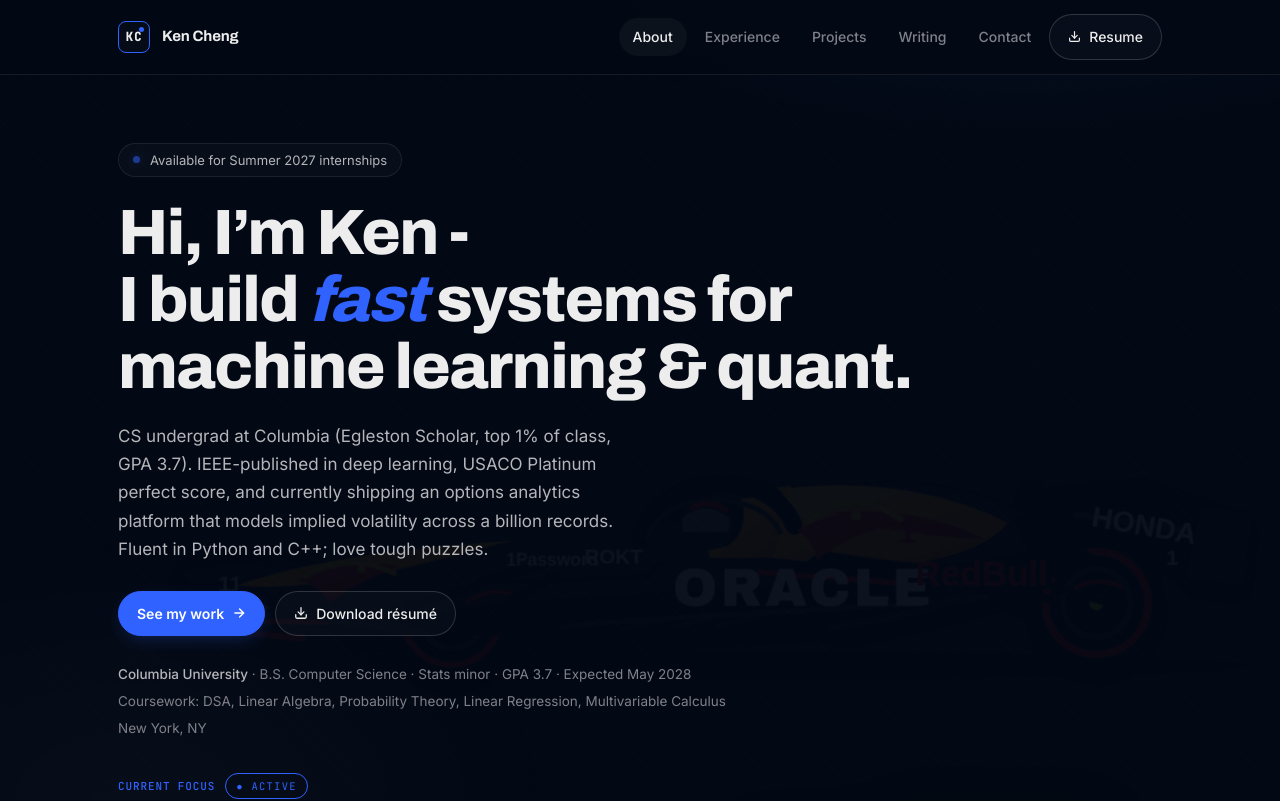
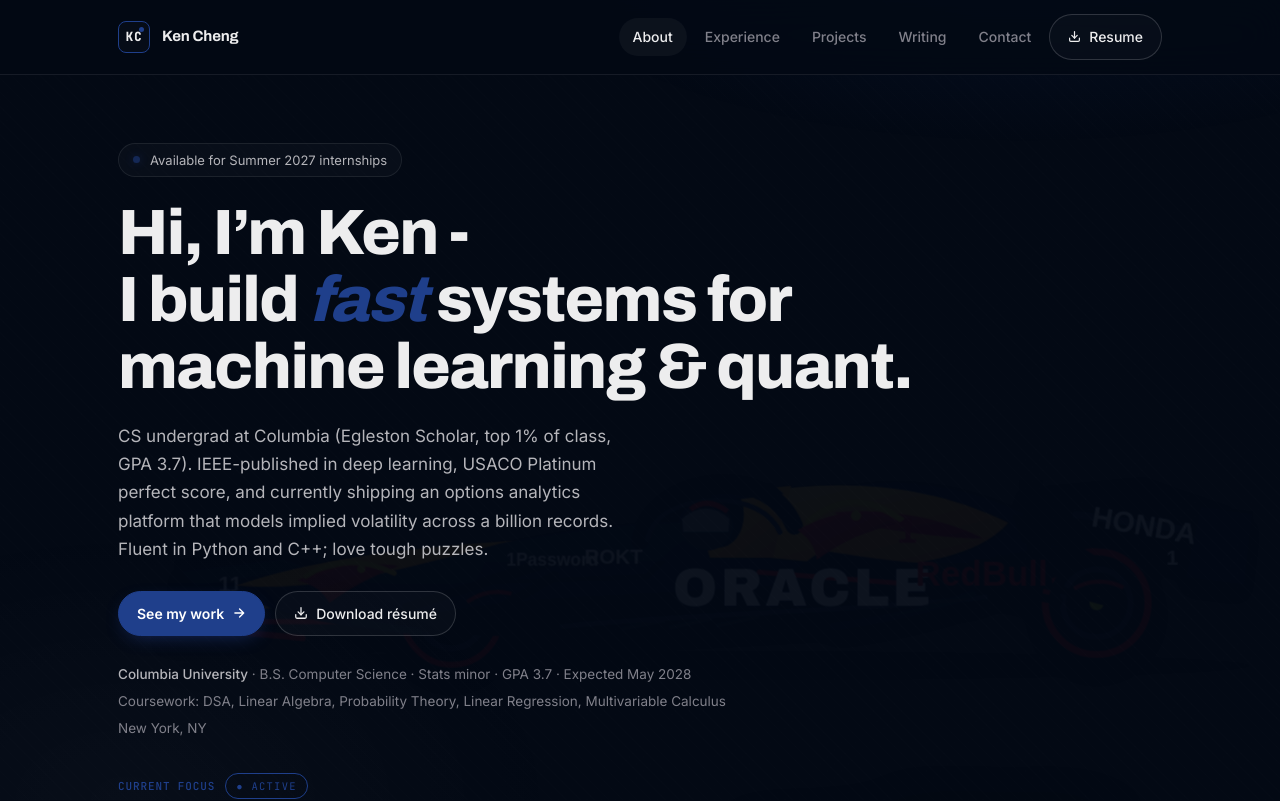
Before and after one commit to kenchengkc/personal-website, a Next.js app: page / in a window 1280 px wide. Shown: the top 801 px of the page. Built offline with nearby package versions, Linux system fonts and the light colour scheme.

Commit message:
Adjusted the palette to be more navy-forward while keeping the current brighter blue as a secondary highlight.

```diff
--- a/app/globals.css
+++ b/app/globals.css
@@ -7,9 +7,10 @@
   --color-bg-2: #061226;
   --color-surface: #0a1427;
   --color-surface-2: #101d36;
-  --color-accent: #2f62ff;
-  --color-accent-glow: rgba(47, 98, 255, 0.42);
-  --color-accent-tint: rgba(47, 98, 255, 0.08);
+  --color-accent: #1f3f8b;
+  --color-accent-bright: #3f6dff;
+  --color-accent-glow: rgba(63, 109, 255, 0.36);
+  --color-accent-tint: rgba(31, 63, 139, 0.13);
   --color-text: #ededee;
   --color-text-dim: #b5b5ba;
   --color-muted: #80808a;
@@ -120,8 +121,8 @@ button { font: inherit; cursor: pointer; }
   box-shadow: 0 6px 20px -8px var(--color-accent-glow);
 }
 .v2-btn--primary:hover {
-  background: #4f7aff;
-  border-color: #4f7aff;
+  background: var(--color-accent-bright);
+  border-color: var(--color-accent-bright);
   transform: translateY(-1px);
   box-shadow: 0 10px 28px -6px var(--color-accent-glow);
 }
@@ -621,7 +622,7 @@ button { font: inherit; cursor: pointer; }
 }
 .v2-work-tab--active {
   background: linear-gradient(180deg, var(--color-accent-tint), rgba(255,255,255,0.015));
-  border-color: rgba(47, 98, 255, 0.32);
+  border-color: rgba(63, 109, 255, 0.34);
 }
 .v2-work-tab-index {
   font-family: var(--font-mono);
@@ -1016,9 +1017,9 @@ button { font: inherit; cursor: pointer; }
   transition: background 0.1s ease, box-shadow 0.1s ease;
 }
 .intro-light--on {
-  background: #2f62ff;
-  background-image: radial-gradient(circle at 50% 35%, #84a6ff 0%, #2f62ff 58%, #001e3c 100%);
-  box-shadow: 0 0 28px rgba(47,98,255,0.85), inset 0 0 14px rgba(132,166,255,0.7);
+  background: var(--color-accent-bright);
+  background-image: radial-gradient(circle at 50% 35%, #86a8ff 0%, var(--color-accent-bright) 48%, #071b48 100%);
+  box-shadow: 0 0 28px rgba(63,109,255,0.78), inset 0 0 14px rgba(134,168,255,0.65);
 }
 .intro-light--out { background: #0a0a0b; box-shadow: none; }
 @media (max-width: 720px) {
@@ -1048,7 +1049,7 @@ button { font: inherit; cursor: pointer; }
 .intro-skip:hover { color: var(--color-accent); }
 .intro-flash {
   position: absolute; inset: 0; z-index: 4; pointer-events: none;
-  background: radial-gradient(ellipse at center, rgba(47,98,255,0.68) 0%, transparent 60%);
+  background: radial-gradient(ellipse at center, rgba(63,109,255,0.62) 0%, transparent 60%);
   animation: v2flash 0.5s ease forwards;
 }
 @keyframes v2flash { 0% { opacity: 0.9; } 100% { opacity: 0; } }
@@ -1064,7 +1065,7 @@ button { font: inherit; cursor: pointer; }
 .prose-v2 h1 { font-size: 32px; margin-top: 36px; }
 .prose-v2 h2 { font-size: 24px; margin-top: 32px; }
 .prose-v2 h3 { font-size: 20px; margin-top: 28px; }
-.prose-v2 a { color: var(--color-accent); text-decoration: underline; text-decoration-color: rgba(47,98,255,0.4); text-underline-offset: 3px; }
+.prose-v2 a { color: var(--color-accent-bright); text-decoration: underline; text-decoration-color: rgba(63,109,255,0.4); text-underline-offset: 3px; }
 .prose-v2 a:hover { color: var(--color-text); }
 .prose-v2 ul, .prose-v2 ol { margin: 0 0 18px; padding-left: 22px; }
 .prose-v2 ul { list-style: none; padding-left: 0; }
--- a/components/blog/MdxComponents.tsx
+++ b/components/blog/MdxComponents.tsx
@@ -7,7 +7,7 @@ function Callout({ children }: { children: React.ReactNode }) {
         margin: "20px 0",
         padding: "14px 18px",
         border: "1px solid var(--color-border)",
-        background: "rgba(47,98,255,0.08)",
+        background: "rgba(31,63,139,0.13)",
         borderLeft: "2px solid var(--color-accent)",
         borderRadius: 10,
         fontSize: 14,
--- a/components/cars/RacingCar.tsx
+++ b/components/cars/RacingCar.tsx
@@ -8,7 +8,7 @@ type Props = {
 };
 
 export function RacingCar({
-  accent = "#2f62ff",
+  accent = "#1f3f8b",
   livery = "blue",
   detailed = true,
   className = "",
```
